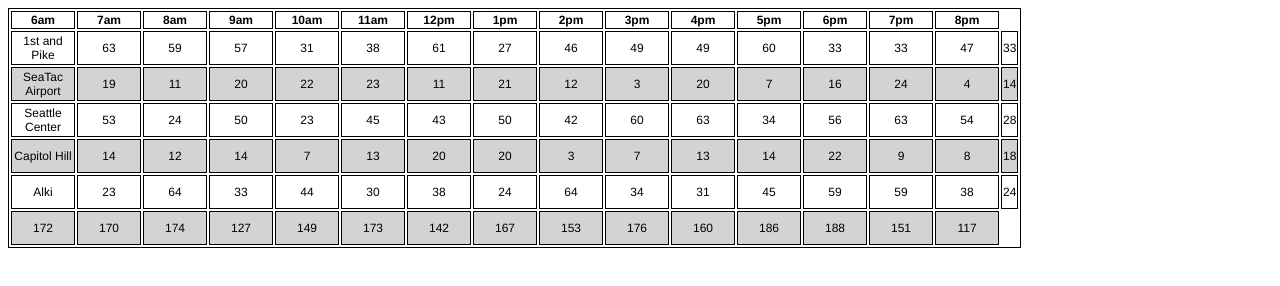
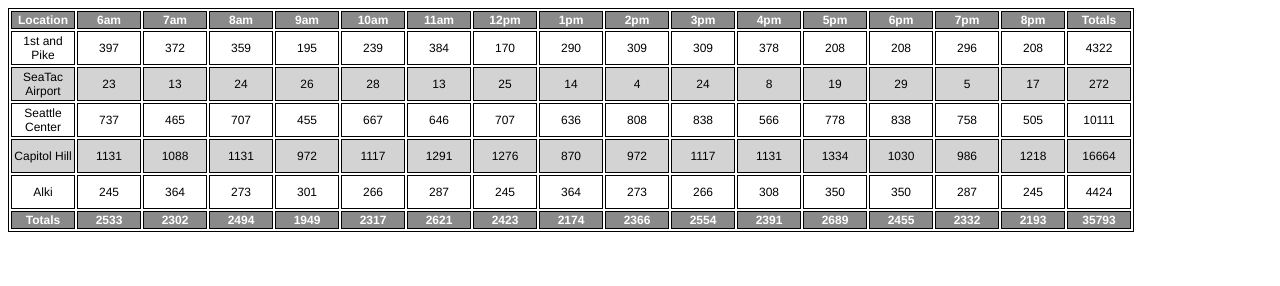
Before and after one commit to OviParasca/cookie-stand, a plain HTML site: page index.html in a window 1280 px wide. Drawn offline with Linux system fonts and the light colour scheme.

Commit message:
added more logic to the lab, such as net totals for each location, and net totals for each location by hour.

```diff
--- a/app.js
+++ b/app.js
@@ -1,7 +1,7 @@
-//'use strict';
+'use strict';
 
 // global variables
-var hours = ['6am', '7am', '8am', '9am', '10am', '11am', '12pm', '1pm', '2pm', '3pm', '4pm', '5pm', '6pm', '7pm', '8pm'];
+var hoursArr = ['6am', '7am', '8am', '9am', '10am', '11am', '12pm', '1pm', '2pm', '3pm', '4pm', '5pm', '6pm', '7pm', '8pm'];
 var allLocations = [];
 var totalCookiesByHour = 0;
 var netTotal = 0;
@@ -20,7 +20,7 @@ function MakeLocation(name, minCustPerHour, maxCustPerHour, avgCookieSoldPerHour
 
   // prototype to get random customers for each hour
   this.calcRandCustByHour = function() {
-    for (var i = 0; i < hours.length; i++) {
+    for (var i = 0; i < hoursArr.length; i++) {
       this.randCustByHour.push(Math.floor(Math.random() * (this.maxCustPerHour - this.minCustPerHour + 1)) + this.minCustPerHour);
       // console.log(this.randCustByHour[i]);
     }
@@ -29,7 +29,7 @@ function MakeLocation(name, minCustPerHour, maxCustPerHour, avgCookieSoldPerHour
 
   // prototype to get random cookies for each hour
   this.calcCookiesSoldByHour = function() {
-    for (var j = 0; j < hours.length; j++) {
+    for (var j = 0; j < hoursArr.length; j++) {
       this.cookiesSoldByHour.push(Math.round(this.avgCookieSoldPerHour * this.randCustByHour[j]));
       this.totalCookies += this.cookiesSoldByHour[j];
       // console.log(this.cookiesSoldByHour[j]);
@@ -42,77 +42,92 @@ function MakeLocation(name, minCustPerHour, maxCustPerHour, avgCookieSoldPerHour
 function createStands() {
   new MakeLocation('1st and Pike', 23, 65, 6.3);
   new MakeLocation('SeaTac Airport', 3, 24, 1.2);
-  new MakeLocation('Seattle Center', 23, 65, 6.3);
-  new MakeLocation('Capitol Hill', 3, 24, 1.2);
-  new MakeLocation('Alki', 23, 65, 6.3);
+  new MakeLocation('Seattle Center', 45, 85, 10.1);
+  new MakeLocation('Capitol Hill', 60, 95, 14.5);
+  new MakeLocation('Alki', 35, 52, 7.0);
 };
 createStands();
 
-// create a table row for the hours
-function createHoursRow() {
-  var trEl = document.createElement('tr'); // tr == cell row
-  trEl.id = 'headerRow';
-  for (var i = 0; i < hours.length; i++) {
-    var tdEl = document.createElement('th'); // th == header cell
-    tdEl.textContent = hours[i];
-    trEl.appendChild(tdEl); // add cell to the row
+// create the Header/Footer rows in the table
+function createTableHeaderFooter(location, inputArray, totals) {
+  var trEl = document.createElement('tr');
+  var tdEl = document.createElement('th');
+
+  // add the first cell (location name)
+  tdEl.textContent = location;
+  trEl.appendChild(tdEl);
+  tableEl.appendChild(trEl);
+
+  for (var i = 0; i < inputArray.length; i++) {
+    var tdEl = document.createElement('th');
+    tdEl.textContent = inputArray[i];
+    // console.log(inputArray[i]);
+    trEl.appendChild(tdEl);
+    tableEl.appendChild(trEl);
   }
-  tableEl.appendChild(trEl); // add row to the table
+
+  // add last cell (the totals)
+  var tdEl = document.createElement('th');
+  tdEl.textContent = totals;
+  trEl.appendChild(tdEl);
+  tableEl.appendChild(trEl);
 }
-createHoursRow();
+createTableHeaderFooter('Location', hoursArr, 'Totals')
 
-// create a table row for the location names
-function createLocationNamesColumn() {
+// create the rows for the locations, cookies, and their totals for the day
+function createTableBody(location, inputArray, totals) {
+  var trEl = document.createElement('tr');
+  var tdEl = document.createElement('td');
+
+  // add the first cell (location name)
+  tdEl.textContent = location;
+  trEl.appendChild(tdEl);
+  tableEl.appendChild(trEl);
+
+  for (var i = 0; i < inputArray.length; i++) {
+    var tdEl = document.createElement('td');
+    tdEl.textContent = inputArray[i];
+    trEl.appendChild(tdEl);
+    tableEl.appendChild(trEl);
+  }
+
+  // add last cell (the totals)
+  var tdEl = document.createElement('td');
+  tdEl.textContent = totals;
+  trEl.appendChild(tdEl);
+  tableEl.appendChild(trEl);
+}
+
+// helper method to calculate the totals for each location
+function createData() {
   for (var i = 0; i < allLocations.length; i++) {
-    var trEl = document.createElement('tr');
-    trEl.id = 'cellRow';
-    var tdEl = document.createElement('td');
-    tdEl.textContent = allLocations[i].name;
-    trEl.appendChild(tdEl); // add cell to the row
-    tableEl.appendChild(trEl); // add row to the table
+    var totals = 0;
+    for (var j = 0; j < allLocations[i].cookiesSoldByHour.length; j++) {
+      // console.log('location: ' + allLocations[i].name + ' ' + allLocations[i].cookiesSoldByHour[j]);
+      totals += allLocations[i].cookiesSoldByHour[j];
+    }
+    // console.log('net total for the day at ' + allLocations[i].name + ' : ' + totals);
+    createTableBody(allLocations[i].name, allLocations[i].cookiesSoldByHour, totals);
   }
 }
-createLocationNamesColumn();
+createData();
 
-function tableRowMaker(inputArray) {
-  for (var i = 0; i < inputArray.length; i++) {
-    var trEl = document.getElementById('cellRow'); // tr == cell row
-    for (var j = 0; j < inputArray[i].randCustByHour.length; j++) {
-      var tdEl = document.createElement('td'); // td == standard cell
-      tdEl.textContent = inputArray[i].randCustByHour[j];
-      // console.log(inputArray[i].name + ' number of customers: ' + inputArray[i].randCustByHour[j]);
-      trEl.appendChild(tdEl); // add cell to the row
+// create the footer rows of the table
+function calculateNetTotals() {
+  var totalsArr = [];
+  var grandTotal = 0;
+
+  for (var i = 0; i < hoursArr.length; i++) {
+    var hourlyTotals = 0;
+    for (var j = 0; j < allLocations.length; j++) {
+      hourlyTotals += allLocations[j].cookiesSoldByHour[i];
+      // console.log(hoursArr[i] + ' ' + hourlyTotals);
     }
-    tableEl.appendChild(trEl); // add row to the table
+
+    grandTotal += hourlyTotals;
+    // console.log('totals for ' + hoursArr[i] + ' : ' + grandTotal);
+    totalsArr.push(hourlyTotals);
   }
+  createTableHeaderFooter('Totals', totalsArr, grandTotal);
 }
-tableRowMaker(allLocations);
-
-// create a table row for the total cookies sold each hour
-function createTotalsRow() {
-  var tempArr = [];
-
-  for (var i = 0; i < allLocations.length; i++) {
-    var trEl = document.createElement('tr'); // tr == cell row
-
-    if (tempArr.length === hours.length) {
-      for (var j = 0; j < hours.length; j++) {
-        // console.log(allLocations[i].name + allLocations[i].randCustByHour[j]);
-        tempArr[j] = tempArr[j] + allLocations[i].randCustByHour[j];
-      }
-    } else {
-      for (var j = 0; j < hours.length; j++) {
-        // console.log(allLocations[i].name + allLocations[i].randCustByHour[j]);
-        tempArr.push(allLocations[i].randCustByHour[j]);
-      }
-    }
-  }
-
-  for (var k = 0; k < hours.length; k++) {
-    var tdEl = document.createElement('td'); // td == standard cell
-    tdEl.textContent = tempArr[k];
-    trEl.appendChild(tdEl); // add cell to the row
-  }
-  tableEl.appendChild(trEl); // add row to the table
-}
-createTotalsRow();
+calculateNetTotals();
--- a/style.css
+++ b/style.css
@@ -21,6 +21,10 @@ table {
  border: solid black 1px;
 }
 
+table tr:first-child, tr:last-child {
+  color : white;
+  background-color: #8a8a8a;
+}
 
 th {
  width: 60px;
```
Also changed, not shown: 1 other file.
